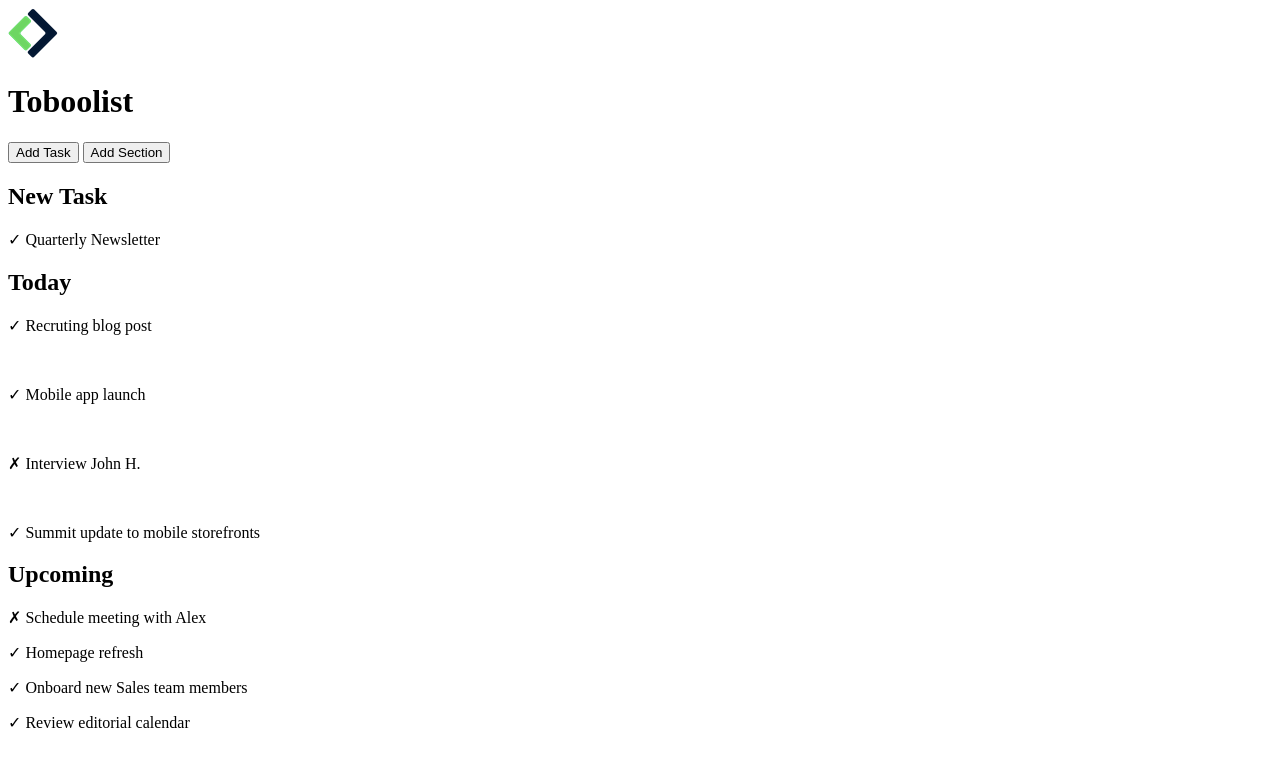
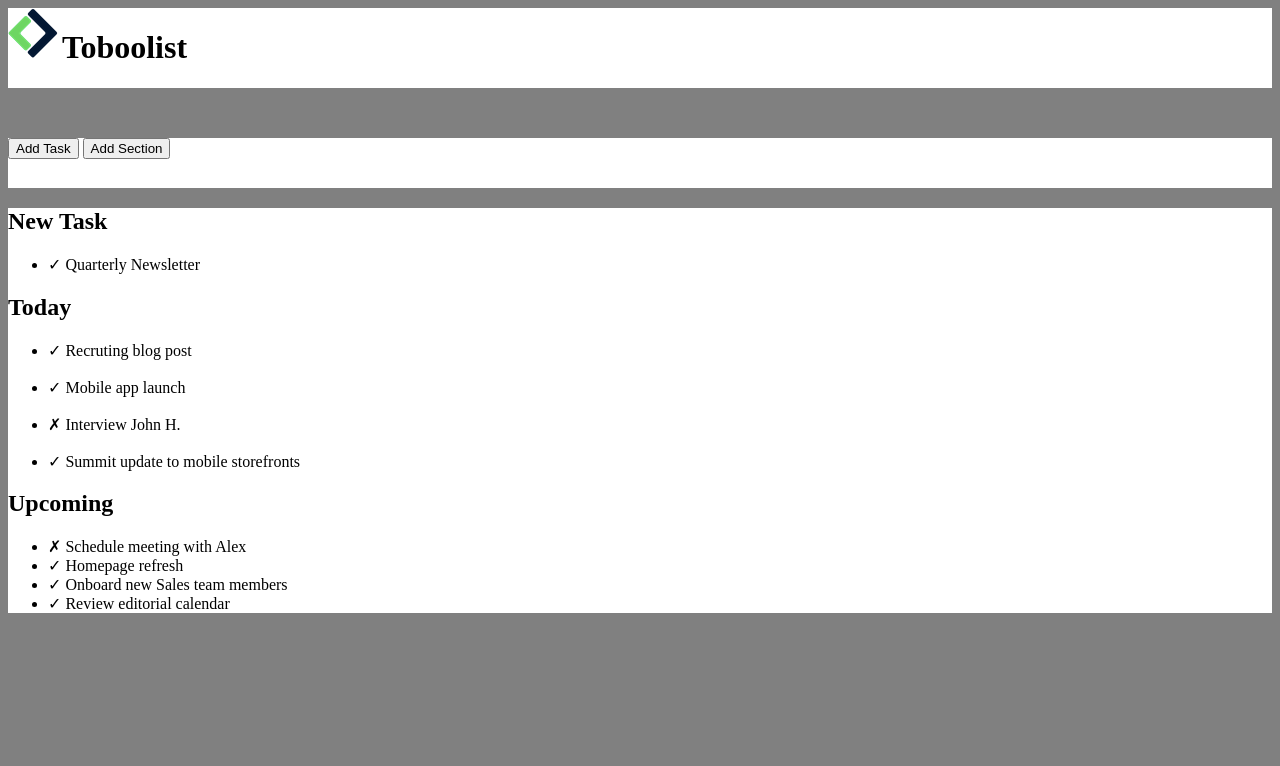
Before and after one commit to TommasoBertossi/html-css-toboolist, a plain HTML site: page index.html in a window 1280 px wide. Drawn offline with Linux system fonts and the light colour scheme.

Commit message:
add margin

```diff
--- a/css/style.css
+++ b/css/style.css
@@ -0,0 +1,28 @@
+body{
+    background-color: gray;
+}
+
+h1{
+    display: inline-block;
+}
+
+.title{
+    background-color: white;
+
+}
+
+header{
+    margin-bottom: 50px;
+}
+.container{
+    background-color: white;
+}
+
+.small{
+    height: 50px;
+    margin-bottom: 5px;
+}
+
+.big{
+    margin-top: 0px;
+}
--- a/index.html
+++ b/index.html
@@ -9,53 +9,56 @@
 </head>
 <body>
     <!-- logo Toboolist -->
-    <header>
+    <header class="title">
     <img src="./img/img(1)/img/Logo.png" alt="logo">
 
     <h1>Toboolist</h1>
 
     </header>
     <main>
-        <div class="small-container">
+        <div class="small container">
 
             <button id="task">Add Task</button>
             <button id="section">Add Section</button>
 
         </div>
 
-        <div class="big-container">
+        <div class="big container">
 
             <!-- main section of body -->
 
             <section>
 
                 <h2>New Task</h2>
-
-                <p>&check; Quarterly Newsletter</p>
+                <ul>
+                   <li>&check; Quarterly Newsletter</li>
+                </ul>
 
             </section>
 
             <section>
 
                 <h2>Today</h2>
+                <ul>
 
-                <p>&check; Recruting blog post</p> <br />
-                <p>&check; Mobile app launch</p> <br />
-                <p>&cross; Interview John H.</p> <br />
-                <p>&check; Summit update to mobile storefronts</p>
-
+                    <li>&check; Recruting blog post</li> <br />
+                    <li>&check; Mobile app launch</li> <br />
+                    <li>&cross; Interview John H.</li> <br />
+                    <li>&check; Summit update to mobile storefronts</li>
+                </ul>
             </section>
 
 
             <section>
 
                 <h2>Upcoming</h2>
+                <ul>
 
-                <p>&cross; Schedule meeting with Alex</p>
-                <p>&check; Homepage refresh</p>
-                <p>&check; Onboard new Sales team members</p>
-                <p>&check; Review editorial calendar</p>
-
+                    <li>&cross; Schedule meeting with Alex</li>
+                    <li>&check; Homepage refresh</li>
+                    <li>&check; Onboard new Sales team members</li>
+                    <li>&check; Review editorial calendar</li>
+                </ul>
             </section>
 
         </div>
```
